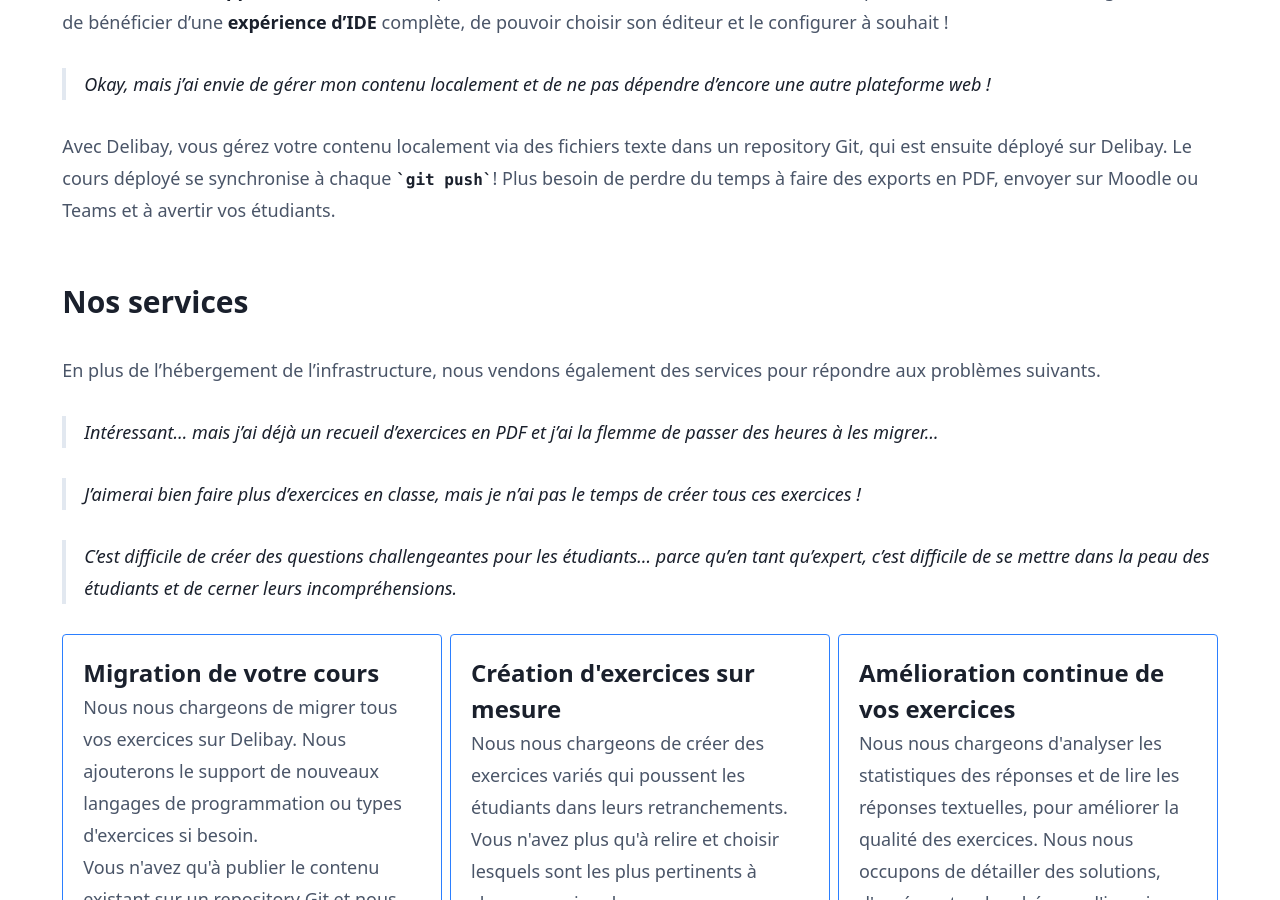
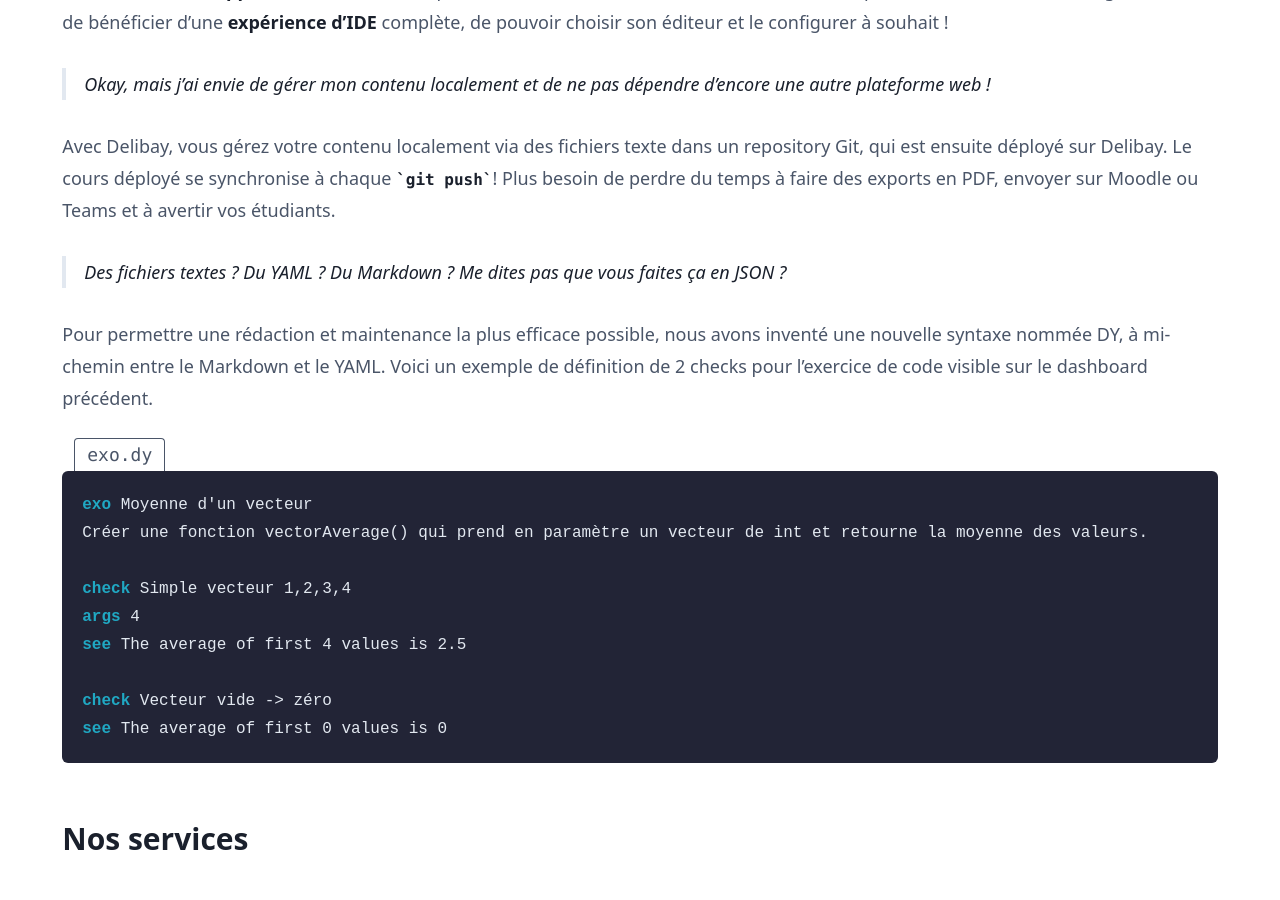
Before and after one commit to samuelroland/mvp, a Jekyll site: the page built from index.md, in a window 1280 px wide and 900 px high, scrolled down 5284 px. Built offline with Jekyll 4.4.1, drawn with Linux system fonts in a browser that asks for light colours.

Commit message:
Integrate DY syntax example directly in HTML in the page

```diff
--- a/index.md
+++ b/index.md
@@ -65,6 +65,26 @@ Vous pourrez aussi lancer des exercices de programmation dans une session live e
 
 Avec Delibay, vous gérez votre contenu localement via des fichiers texte dans un repository Git, qui est ensuite déployé sur Delibay. Le cours déployé se synchronise à chaque `git push`! Plus besoin de perdre du temps à faire des exports en PDF, envoyer sur Moodle ou Teams et à avertir vos étudiants.
 
+> Des fichiers textes ? Du YAML ? Du Markdown ? Me dites pas que vous faites ça en JSON ?
+
+Pour permettre une rédaction et maintenance la plus efficace possible, nous avons inventé une nouvelle syntaxe nommée DY, à mi-chemin entre le Markdown et le YAML. Voici un exemple de définition de 2 checks pour l'exercice de code visible sur le dashboard précédent.
+
+<div>
+<label class="font-mono px-3 ml-3 rounded-sm border border-b-0 border-#222436 rounded-br-none rounded-bl-none !w-min">exo.dy</label>
+<!-- <img alt="Exemple de syntaxe DY inventée pour Delibay, permettant de décrire un exercice de code" src="imgs/exo.dy.svg" class="mockup border border-gray-300 p-3 rounded-md" /> -->
+<pre class="!p-5 !my-0 !bg-[#222436] break-words whitespace-pre-wrap overflow-hidden" style="font-family: 'Fira Code', monospace; display: block;">
+<span style="color: #20a8c3; font-weight: bold;">exo </span>Moyenne d'un vecteur
+Créer une fonction <code>vectorAverage()</code> qui prend en paramètre un vecteur de int et retourne la moyenne des valeurs.
+
+<span style="color: #20a8c3; font-weight: bold;">check </span>Simple vecteur 1,2,3,4
+<span style="color: #20a8c3; font-weight: bold;">args </span>4
+<span style="color: #20a8c3; font-weight: bold;">see </span>The average of first 4 values is 2.5
+
+<span style="color: #20a8c3; font-weight: bold;">check </span>Vecteur vide -> zéro
+<span style="color: #20a8c3; font-weight: bold;">see </span>The average of first 0 values is 0
+</pre>
+</div>
+
 ## Nos services
 
 En plus de l'hébergement de l'infrastructure, nous vendons également des services pour répondre aux problèmes suivants.
@@ -114,7 +134,7 @@ Delibay est en cours de développement, nous vous informerons une fois la premi
   <label for="email" class="">Email</label>
   <input class="border border-blue-500 rounded-sm" type="email" id="email" name="email" required> <br>
   <label for="email" class="">Remarque (optionnelle)</label>
-  <textarea class="border border-blue-500 rounded-sm" type="email" id="remark" name="remark" placeholder="Quels challenges avez-vous actuellement dans votre enseignement sur lesquels Delibay pourrait vous aider ? Quels cours enseignez vous et dans quelle école ?" rows="5">
+  <textarea class="border border-blue-500 rounded-sm" type="email" id="remark" name="remark" placeholder="Quels challenges avez-vous actuellement dans votre enseignement sur lesquels Delibay pourrait vous aider ? Quels cours enseignez-vous et dans quelle école ?" rows="5">
 </textarea>
   <br>
   <button type="submit" class="gradient border-2 border-gray-300 px-2 rounded-sm">Submit</button>
```
Also changed, not shown: imgs/exo.dy.svg (added), 1 other file.
